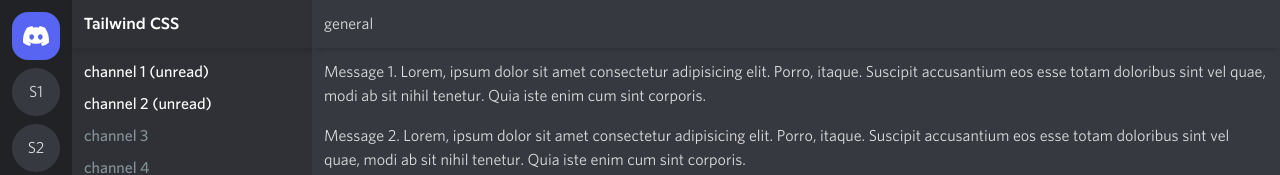
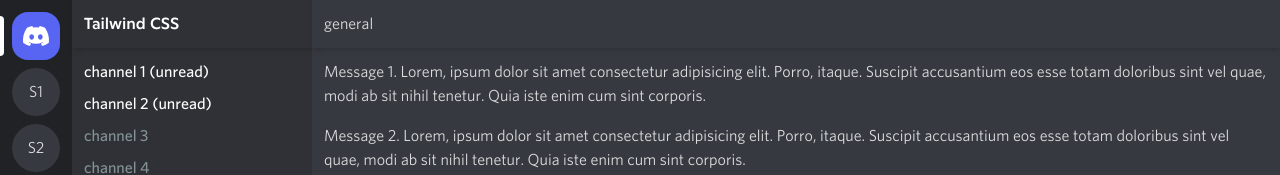
Before and after one commit to LutherTS/build-ui-tailwind-mastery, a Next.js app: page /channels in a window 1280 px wide. Shown: the top 175 px of the page. Built offline with nearby package versions, Linux system fonts and the light colour scheme.

Commit message:
Turning Link into a block.

```diff
--- a/app/(pages)/channels/server-link.tsx
+++ b/app/(pages)/channels/server-link.tsx
@@ -13,15 +13,26 @@
   const pathname = usePathname();
   const isPathname = pathname === href;
   return (
+    <div className="relative">
       <Link
         href={href}
-      className={`${
+        className={`size-icon peer flex items-center justify-center transition-all duration-200 active:translate-y-1 ${
           isPathname
             ? "bg-brand rounded-icon-hover text-white"
             : "hover:bg-brand rounded-icon hover:rounded-icon-hover bg-gray-700 text-gray-100 hover:text-white"
-      } size-icon flex items-center justify-center transition-all duration-200`}
+        }`}
       >
         {children}
       </Link>
+      <div
+        className={`absolute -left-3 top-0 flex h-full flex-col justify-center ${
+          isPathname
+            ? "*:h-10"
+            : "*:h-5 *:scale-0 *:bg-opacity-0 *:peer-hover:scale-100 *:peer-hover:bg-opacity-100"
+        }`}
+      >
+        <div className="w-1 origin-left rounded-r bg-white transition-all duration-200" />
+      </div>
+    </div>
   );
 }
```
Lines whose indentation alone changed are shown as unchanged.
